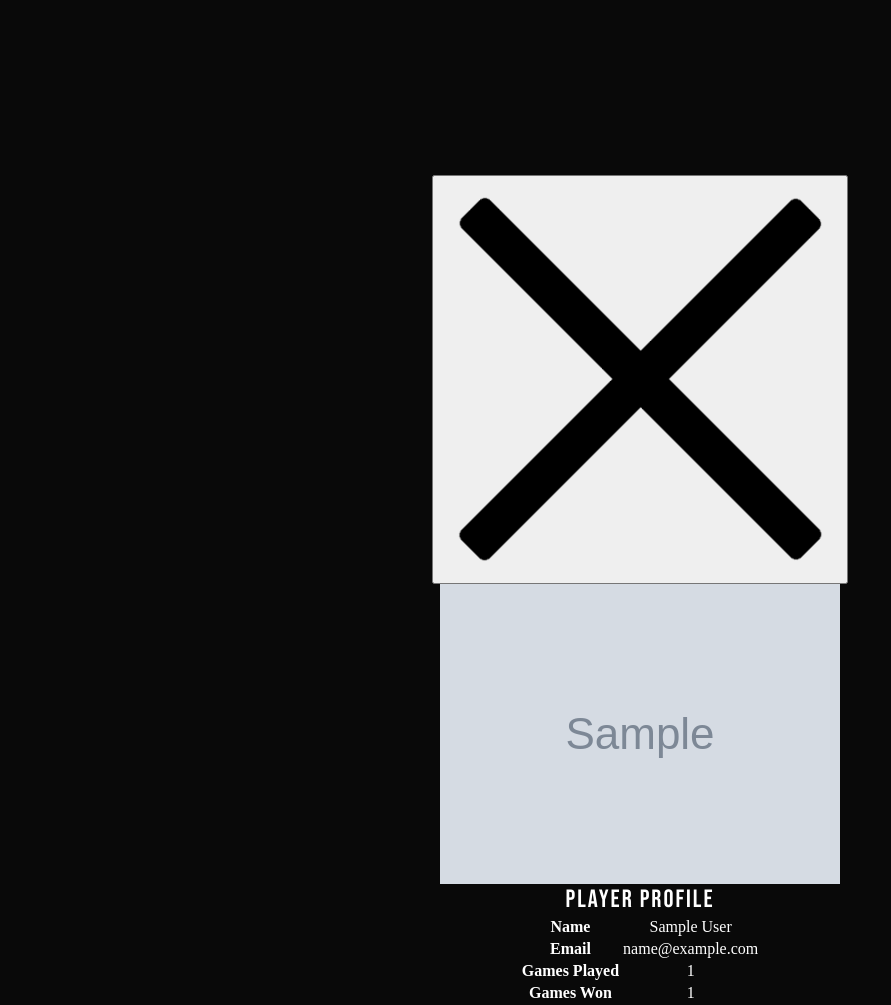
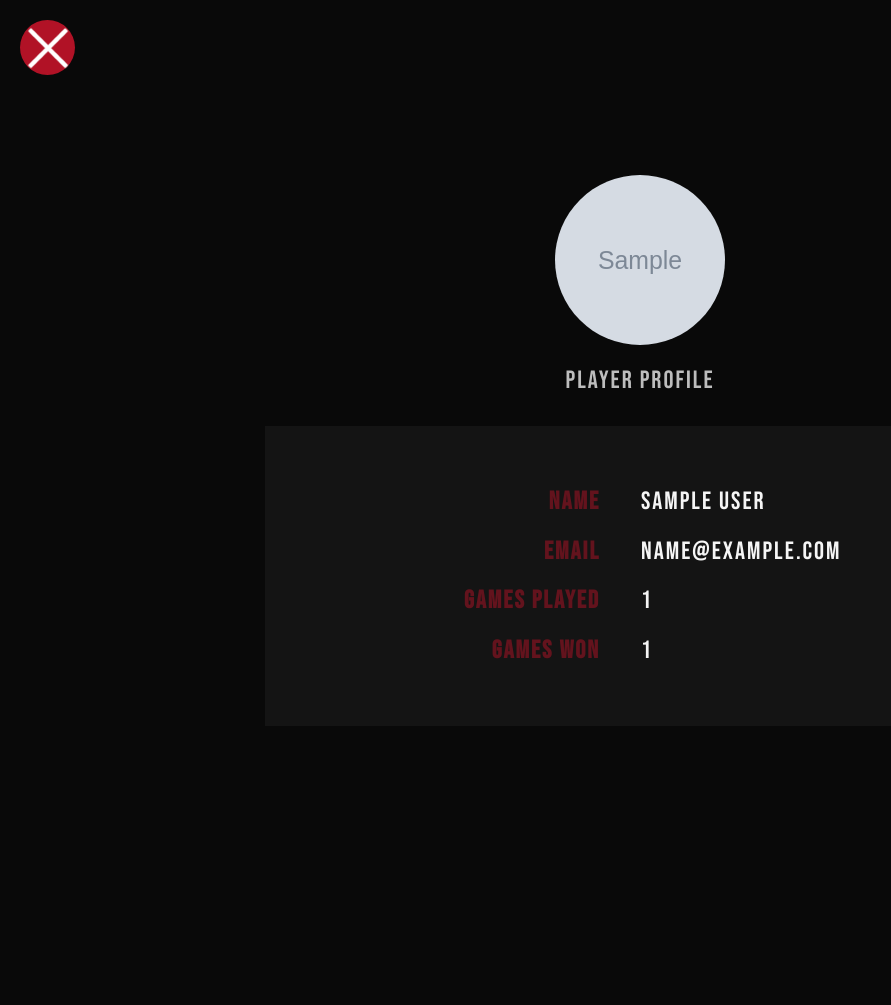
Before and after one commit to itzdxrius/Imposter, a Flask app: page /profile in a window 1280 px wide. Shown: the whole page, without its empty margins (0-891 px from the left). After the commit the page ends 659 px from the top, so only its background shows below. Run offline with Flask 3, Linux system fonts and the light colour scheme; the visitor is signed in with stand-in values (Sample User, id 1); tables that the repository leaves empty hold one stand-in row (values such as "Sample post"); grey boxes marked "Sample" are stand-in pictures; parts of the project's set-up code (start-up, migrations or seed data) failed here and were passed over.

Commit message:
finished all css for project

```diff
--- a/app/static/css/base.css
+++ b/app/static/css/base.css
@@ -1,7 +1,8 @@
 @import url('https://fonts.googleapis.com/css2?family=Bebas+Neue&family=Montserrat:wght@400;500;600;700;900&display=swap');
 
 :root {
-    --imposter-red: rgba(177, 18, 38, 0.37);
+    --imposter-red-txt: rgba(177, 18, 38, 0.5);
+    --imposter-red: rgba(177, 18, 38, 0.34);
 }
 
 body {
--- /dev/null
+++ b/app/static/css/profile.css
@@ -0,0 +1,71 @@
+#profile-back-button {
+    position: absolute;
+    top: 20px;
+    left: 20px;
+    width: 55px;
+    height: 55px;
+    padding: 0;
+    background-color: #b11226;
+    border: none;
+    border-radius: 50%;
+    cursor: pointer;
+    display: flex;
+    justify-content: center;
+    align-items: center;
+}
+
+#profile-back-button img {
+    display: block;
+    width: 80%;
+    height: 80%;
+    object-fit: contain;
+    filter: brightness(0) invert(1);
+}
+
+.profile-picture {
+    width: 170px;
+    height: 170px;
+    border-radius: 50%;
+    object-fit: cover;
+}
+
+.profile-subtitle {
+    margin-top: 20px;
+    color: #bdbdbd;
+}
+
+.profile-table {
+    width: 750px;
+    height: 300px;
+    margin-top: 30px;
+    padding-top: 45px;
+    padding-bottom: 45px;
+    background-color: #141414;
+    border-collapse: separate;
+    border-spacing: 0 12px;
+    box-sizing: border-box;
+}
+
+
+
+.profile-table th,
+.profile-table td {
+    vertical-align: middle;
+    font-family: "Bebas Neue", sans-serif;
+    font-size: 25px;
+    letter-spacing: 2px;
+}
+
+.profile-table th {
+    width: 50%;
+    text-align: right;
+    padding-right: 40px;
+    color: var(--imposter-red-txt);
+    text-transform: uppercase;
+}
+
+.profile-table td {
+    width: 50%;
+    text-align: left;
+    color: #f5f5f5;
+}
--- a/app/static/css/sign_in.css
+++ b/app/static/css/sign_in.css
@@ -1,13 +1,13 @@
 
 .signin-subtitle {
-    color: var(--imposter-red);
+    color: var(--imposter-red-txt);
     margin-top: 10px;
 }
 
 .signin-description {
     color: #bdbdbd;
     margin-top: 75px;
-    max-width: 380px;
+    max-width: 370px;
     line-height: 1.5;
 }
 
@@ -16,7 +16,7 @@
 }
 
 .signin-caption {
-    color: var(--imposter-red);
+    color: var(--imposter-red-txt);
     margin-top: 20px;
 }
 
--- a/app/static/js/results.js
+++ b/app/static/js/results.js
@@ -23,21 +23,25 @@ async function loadResults() {
         const img = document.createElement("img");
         img.src = data.reveal_image_url;
         img.alt = data.word;
+        img.classList.add("result-reveal-image");
         resultsContent.appendChild(img);
     }
 
     const wordEl = document.createElement("p");
     wordEl.textContent = `The word was: ${data.word}`;
+    wordEl.classList.add("body-text, result-word");
     resultsContent.appendChild(wordEl);
 
     if (data.voted_out_name) {
         const votedOutEl = document.createElement("p");
         votedOutEl.textContent = `${data.voted_out_name} was voted out.`;
+        votedOutEl.classList.add("body-text, result-voted-out");
         resultsContent.appendChild(votedOutEl);
     }
 
     const outcomeEl = document.createElement("p");
     outcomeEl.textContent = OUTCOME_MESSAGES[data.outcome] || data.outcome;
+    outcomeEl.classList.add("body-text, result-outcome");
     resultsContent.appendChild(outcomeEl);
 }
 
--- a/app/templates/home_page.html
+++ b/app/templates/home_page.html
@@ -11,10 +11,10 @@
         </button>
         <main class="page-content home-content">
             <h1 class="game-title">Imposter</h1>
-        <p class="section-subtitle home-subtitle">Welcome Back, <span class="user-name">{{ user.name }}</span></p>
+            <p class="section-subtitle home-subtitle">Welcome Back, <span class="user-name-home">{{ user.name }}</span></p>
             <div class="divider">
                 <span class="divider-line"></span>
-            <p> Trust, but at what cost </p>
+                <p class="divider-txt header-text"> Trust, but at what cost </p>
                 <span class="divider-line"></span>
             </div>
             <button id="join-button" class="primary-button">Join Game</button>
--- a/app/templates/results.html
+++ b/app/templates/results.html
@@ -10,7 +10,7 @@
             <h1 class="game-title">Imposter</h1>
             <div id="results-content" class="result-image">Loading results...</div>
             <button id="replay-button" class="primary-button">Play Again</button>
-            <button id="home-button">Home</button>
+            <button id="home-button" class="primary-button">Home</button>
         </main>
         <script>const ROUND_ID = "{{ round.id }}";</script>
         <script src="{{ url_for('static', filename='js/results.js')}}"></script>
--- a/app/templates/sign_in.html
+++ b/app/templates/sign_in.html
@@ -19,7 +19,7 @@
         <h1 class="game-title">Imposter</h1>
         <p class="section-subtitle signin-subtitle">Can you fool your friends?</p>
         <p class="body-text signin-description">
-            Everyone gets the secret word except one person. Ask questions,
+            Everyone gets the secret word except one person. say obscure accurate words,
             listen carefully, and blend in with the group. Find the Imposter before
             they fool everyone and escape the vote.
         </p>
```
Also changed, not shown: other parts of app/static/css/base.css (+35 -3 lines), app/static/css/game.css (+85 -2 lines), app/static/css/home_page.css (+51 -1 lines), app/static/css/lobby.css (added, +30 -0 lines), app/static/css/results.css (added, +48 -0 lines), app/static/css/vote.css (+29 -2 lines), app/templates/game_template.html (+7 -7 lines), app/templates/lobby.html (+8 -0 lines), app/templates/vote.html (+10 -2 lines). Lines whose indentation alone changed are shown as unchanged.
